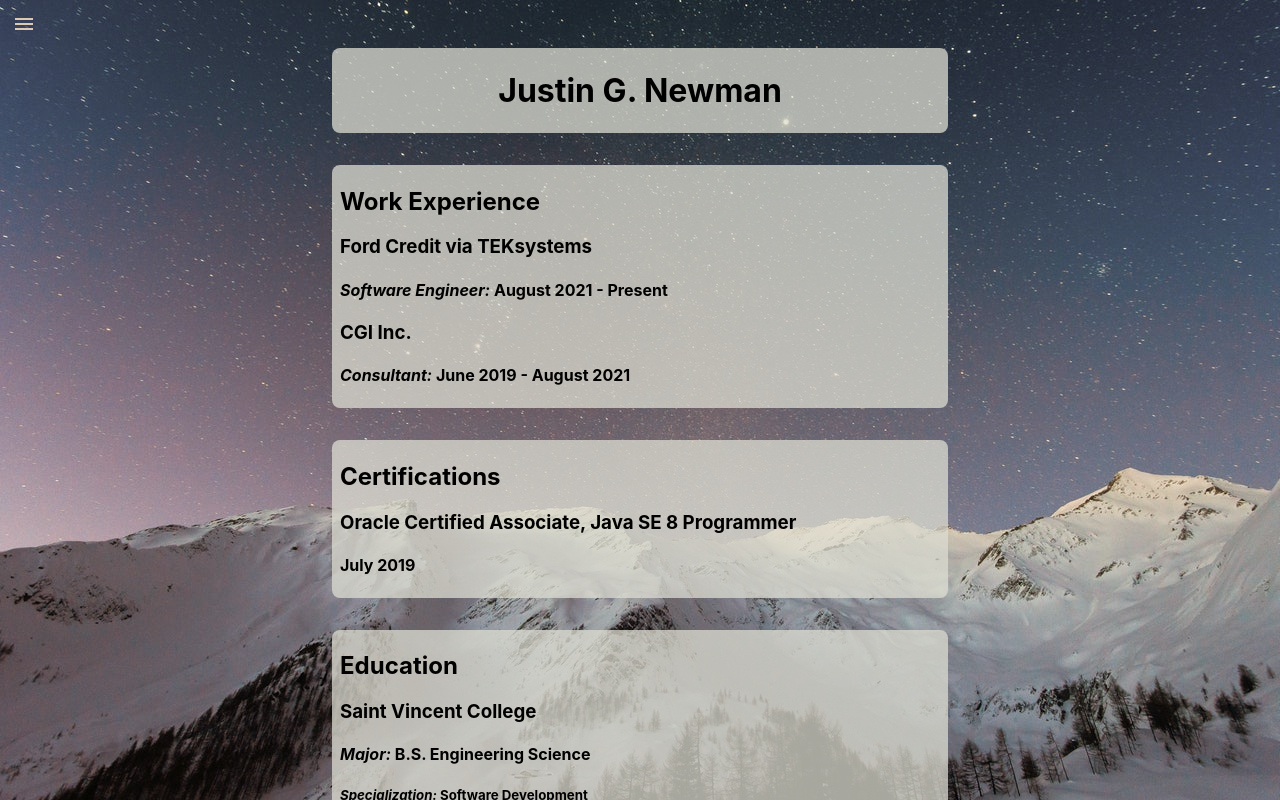
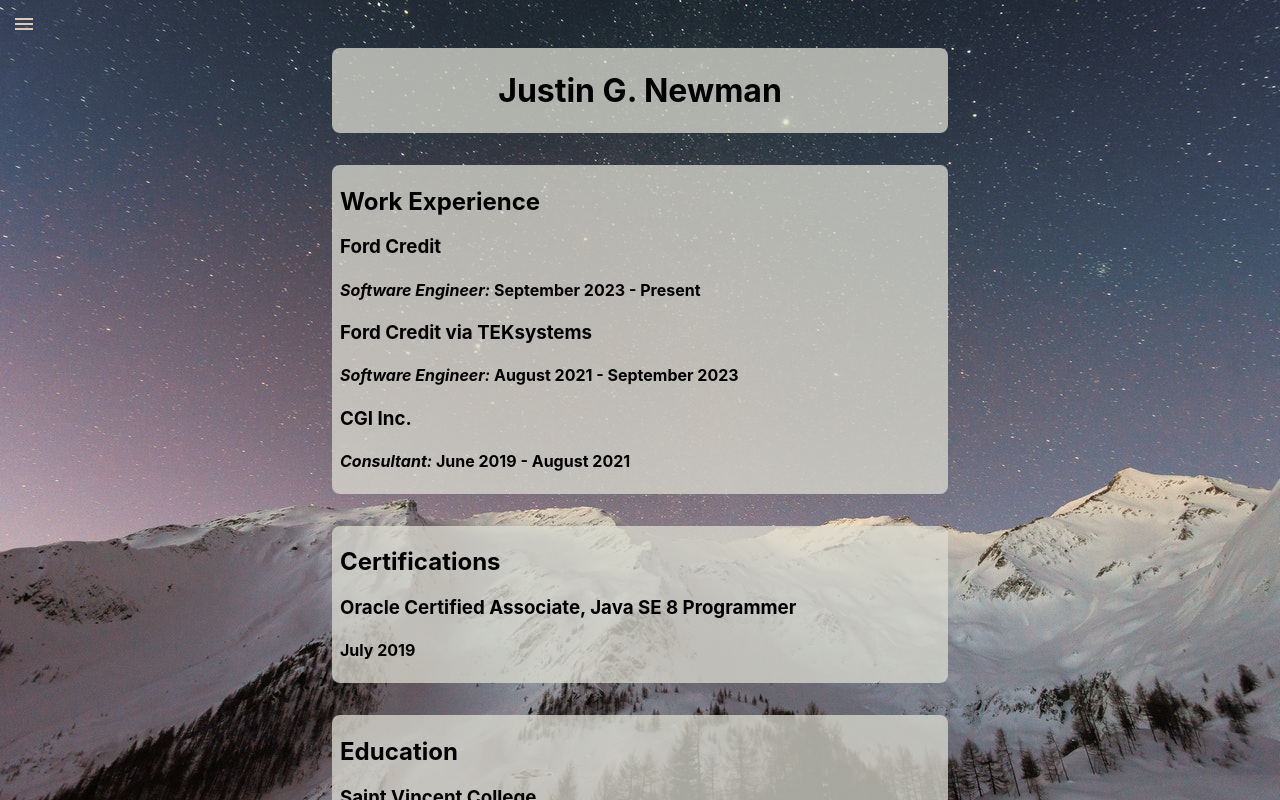
Before and after one commit to jnewmaninpa/jgnewman.com, a React (Create React App) app: page /about in a window 1280 px wide. Shown: the top 800 px of the page. Built offline with nearby package versions, Linux system fonts and the light colour scheme.

Commit message:
updated dependencies and work history

```diff
--- a/package.json
+++ b/package.json
@@ -11,7 +11,7 @@
     "react": "^17.0.2",
     "react-dom": "^17.0.2",
     "react-router-dom": "^5.2.0",
-    "react-scripts": "4.0.3",
+    "react-scripts": "^5.0.1",
     "web-vitals": "^1.0.1"
   },
   "scripts": {
--- a/src/App.js
+++ b/src/App.js
@@ -2,7 +2,7 @@
 
 import { BrowserRouter as Router, Switch, Route, Link } from "react-router-dom";
 
-import { createMuiTheme, ThemeProvider } from "@material-ui/core/styles";
+import { createTheme, ThemeProvider } from "@material-ui/core/styles";
 
 import Nav from "./components/Nav";
 import HomePage from "./components/Homepage";
@@ -10,7 +10,7 @@
 import Contact from "./components/Contact";
 import Projects from "./components/Projects";
 
-const theme = createMuiTheme({
+const theme = createTheme({
   palette: {
     primary: {
       light: "#757ce8",
--- a/src/components/About.js
+++ b/src/components/About.js
@@ -6,9 +6,13 @@
       </div>
       <div className="about-card">
         <h2>Work Experience</h2>
+        <h3>Ford Credit</h3>
+        <h4>
+          <i>Software Engineer:</i> September 2023 - Present
+        </h4>
         <h3>Ford Credit via TEKsystems</h3>
         <h4>
-          <i>Software Engineer:</i> August 2021 - Present
+          <i>Software Engineer:</i> August 2021 - September 2023
         </h4>
         <h3>CGI Inc.</h3>
         <h4>
```
Also changed, not shown: 2 other files (tests, documents, lock files or other folders).
